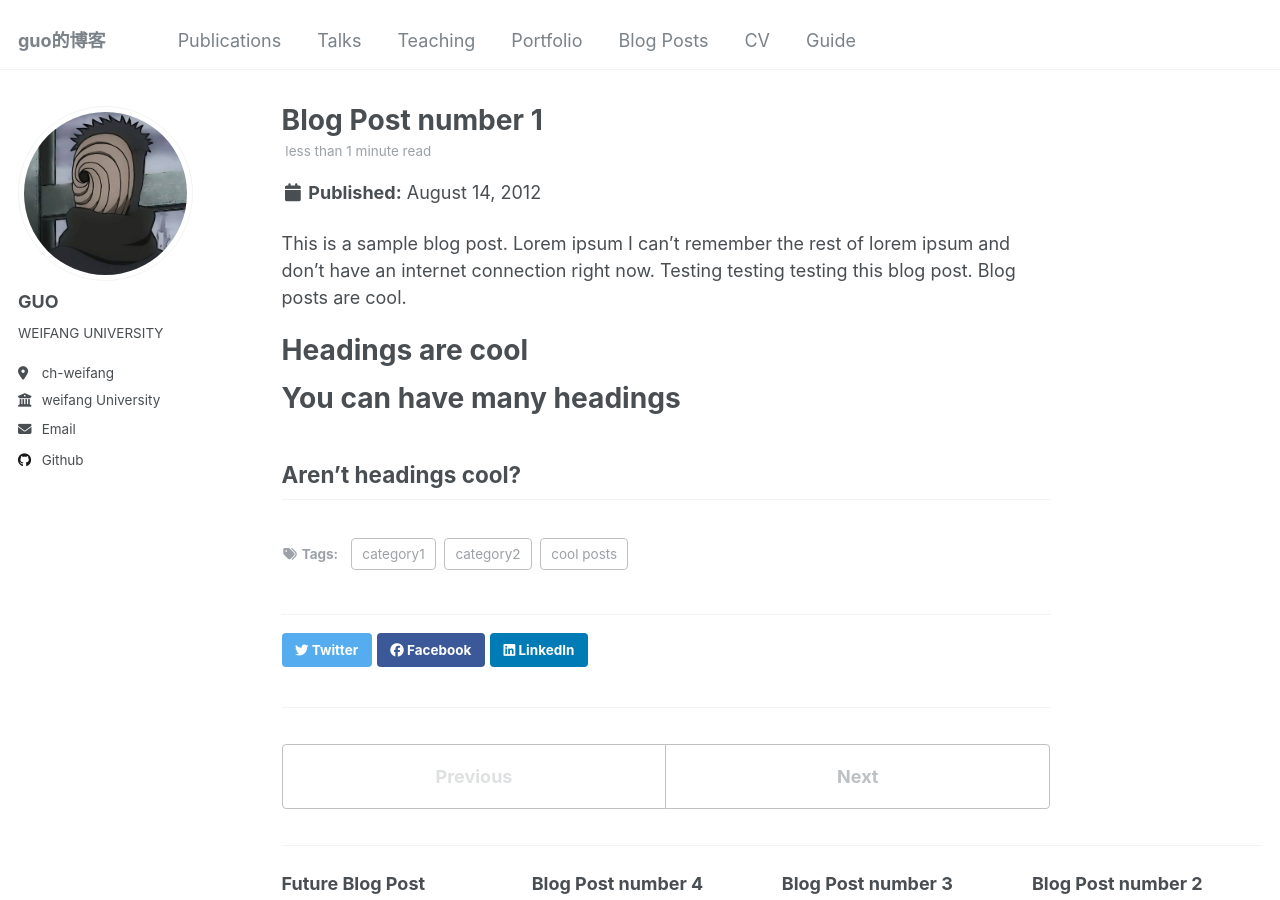
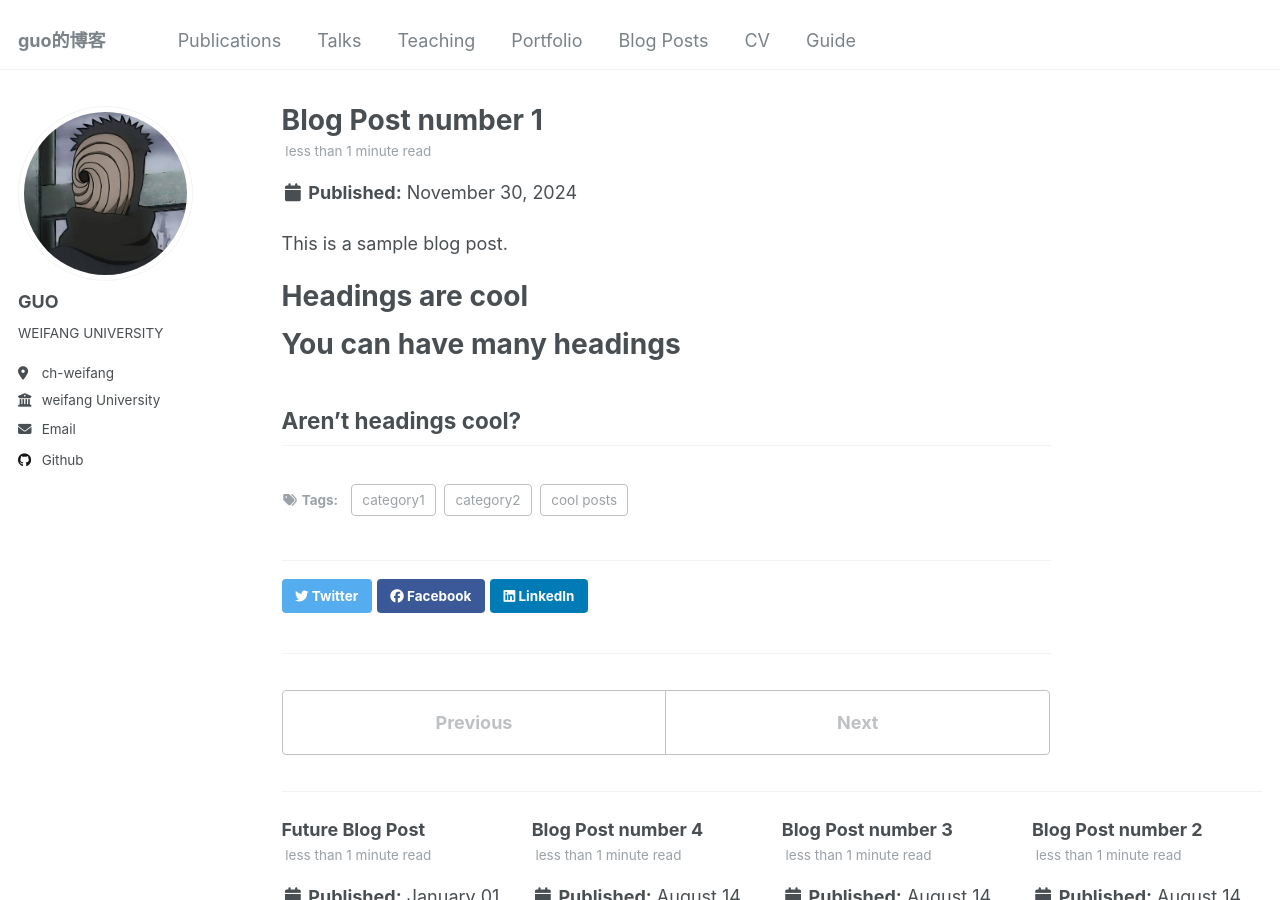
Before and after one commit to guo060528/guo060528.github.io, a Jekyll site: the page built from _posts/2012-08-14-blog-post-1.md, in a window 1280 px wide and 900 px high. Built offline with Jekyll 4.4.1, drawn with Linux system fonts in a browser that asks for light colours.

Commit message:
Update 2012-08-14-blog-post-1.md

```diff
--- a/_posts/2012-08-14-blog-post-1.md
+++ b/_posts/2012-08-14-blog-post-1.md
@@ -1,14 +1,14 @@
 ---
 title: 'Blog Post number 1'
-date: 2012-08-14
-permalink: /posts/2012/08/blog-post-1/
+date: 2024-11-30
+permalink: /posts/2024/11/blog-post-1/
 tags:
   - cool posts
   - category1
   - category2
 ---
 
-This is a sample blog post. Lorem ipsum I can't remember the rest of lorem ipsum and don't have an internet connection right now. Testing testing testing this blog post. Blog posts are cool.
+This is a sample blog post.
 
 Headings are cool
 ======
```
